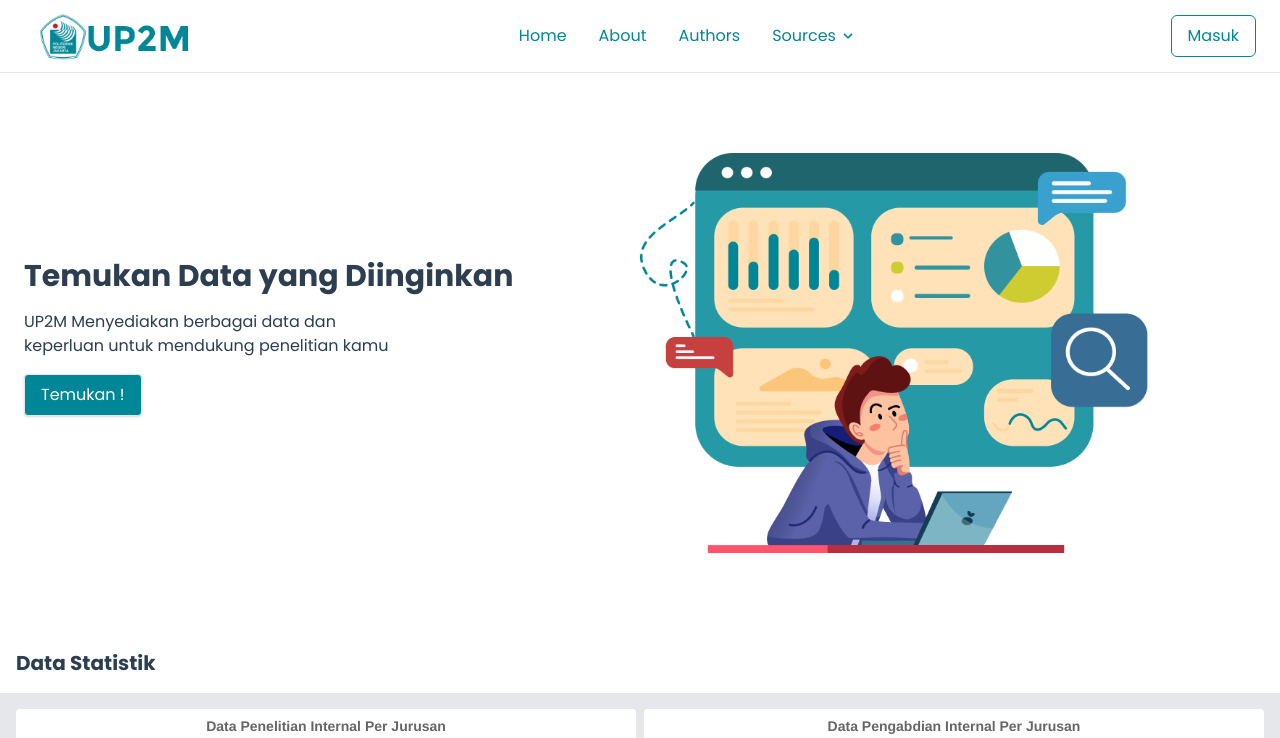
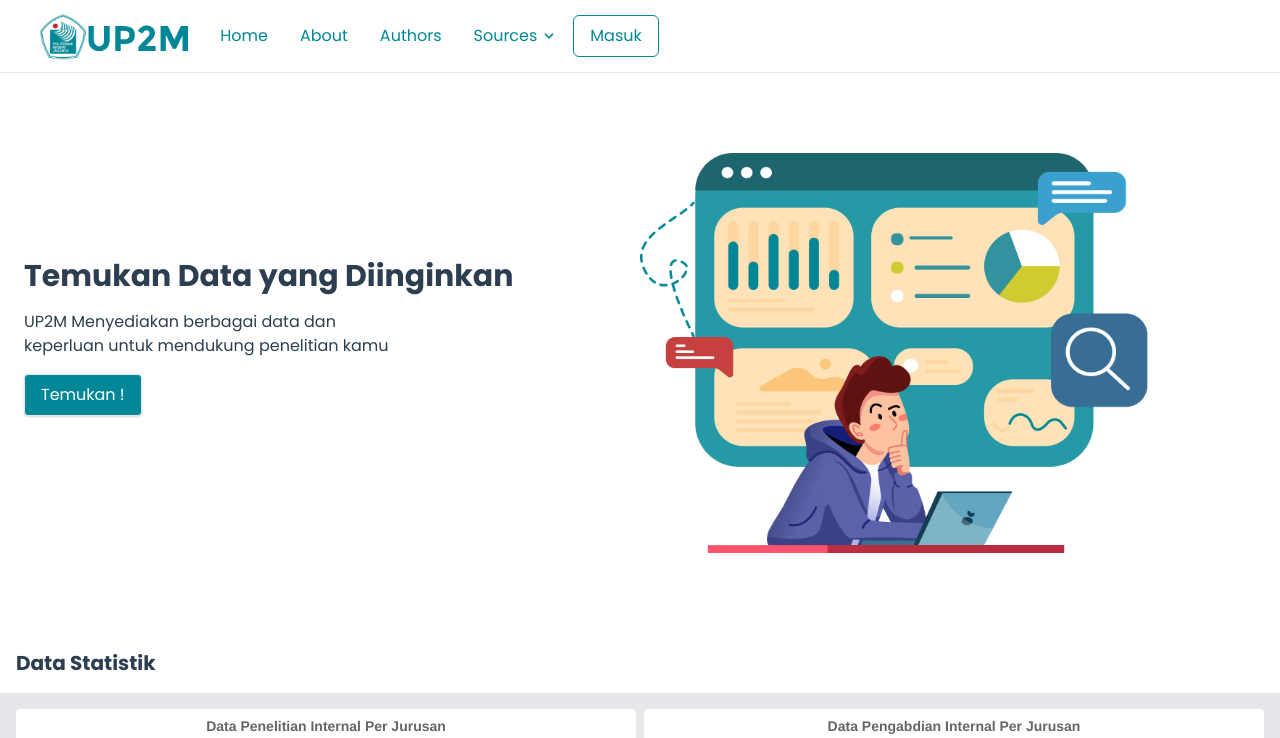
Before and after one commit to ffrastio/up2m, a Vue app in the folder frontend/: page / in a window 1280 px wide. Shown: the top 738 px of the page. Built offline with nearby package versions, Linux system fonts and the light colour scheme.

Commit message:
Navbar
perbaharuan navbar

```diff
--- a/frontend/src/components/layouts/Navbar.vue
+++ b/frontend/src/components/layouts/Navbar.vue
@@ -8,7 +8,7 @@
             <div
                 class="w-full relative flex justify-between lg:w-auto  px-4 lg:static lg:block lg:justify-start"
             >
-                <a href="#">
+                <a href="/">
                     <img
                         src="@/assets/img/logo.png"
                         alt="Logo UP2M"
@@ -28,7 +28,7 @@
                 class="lg:flex lg:flex-grow items-center"
             >
                 <ul
-                    class="flex flex-col lg:flex-row list-none justify-center w-full"
+                    class="flex flex-col lg:flex-row list-none justify-end items-center"
                 >
                     <li class="nav-item">
                         <router-link
@@ -51,13 +51,6 @@
                             >Authors</router-link
                         >
                     </li>
-                    <!-- <li class="nav-item">
-                        <a
-                            href="#"
-                            class="text-primary hover:bg-primary hover:text-white px-4 py-2 flex items-center rounded "
-                            >Sources</a
-                        >
-                    </li> -->
                     <div class="dropdown inline-block relative">
                         <button
                             class="text-primary hover:bg-primary hover:text-white py-2 px-4 rounded inline-flex items-center"
@@ -92,17 +85,12 @@
                             </li>
                         </ul>
                     </div>
-                    <div
-                    class="border rounded-md border-primary items-center hover:bg-primary text-primary hover:text-white lg:hidden"
-                >
-                    <p class="px-4 py-2">Masuk</p>
-                </div>
-                </ul>
                 <div
                     class="border rounded-md border-primary items-center hover:bg-primary text-primary hover:text-white"
                 >
                     <p class="px-4 py-2">Masuk</p>
                 </div>
+                </ul>
             </div>
         </div>
     </nav>
```
Also changed, not shown: 1 other file (tests, documents, lock files or other folders).
